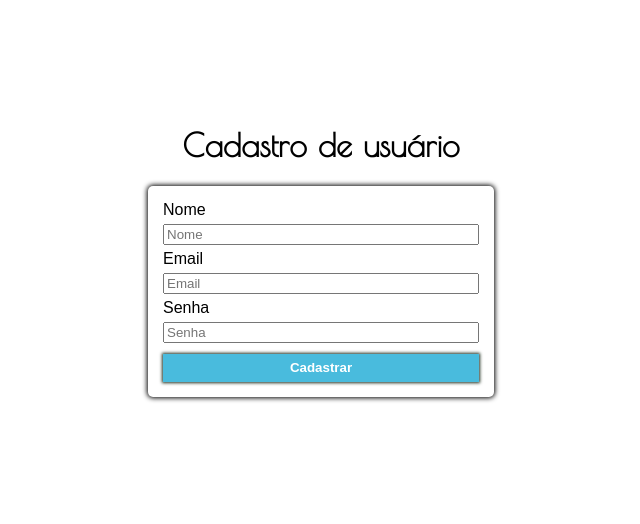
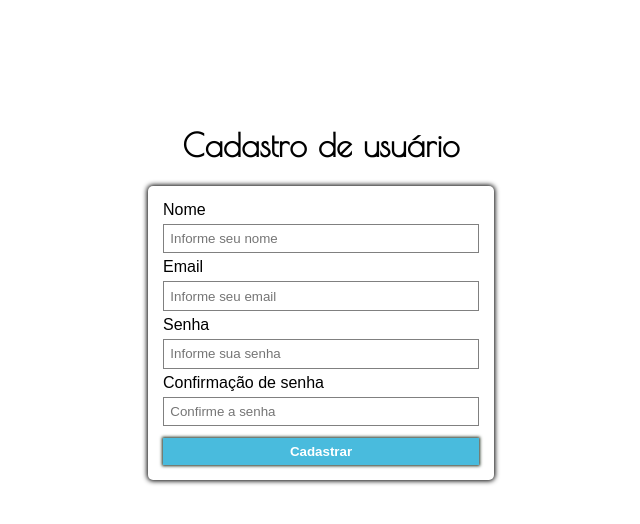
Before and after one commit to helielcruz/user-register, a PHP site: page / in a window 1280 px wide. Shown: the top 524 px of the page, without its empty margins (319-959 px from the left). Run offline with PHP 8.4, Linux system fonts and the light colour scheme.

Commit message:
refactor: add password confirmation

```diff
--- a/index.html
+++ b/index.html
@@ -12,16 +12,18 @@
             <h1>Cadastro de usuário</h1>
             <form action="">
                 <label for="">Nome</label>
-                <input type="text" placeholder="Nome">
+                <input type="text" placeholder="Informe seu nome">
 
                 <label for="">Email</label>
-                <input type="text" placeholder="Email">
+                <input type="text" placeholder="Informe seu email">
 
                 <label for="">Senha</label>
-                <input type="text" placeholder="Senha">
+                <input type="text" placeholder="Informe sua senha">
 
-                <button
-                type="submit">Cadastrar</button>
+                <label for="">Confirmação de senha</label>
+                <input type="text" placeholder="Confirme a senha">
+
+                <button type="submit">Cadastrar</button>
             </form>
         </div>
     </div>
--- a/style/style.css
+++ b/style/style.css
@@ -31,6 +31,9 @@
 
 .FormContainer input {
     margin: 5px 0px;
+    border: solid 1px gray;
+    outline: none;
+    padding: 2%;
 }
 
 .FormContainer button {
```
